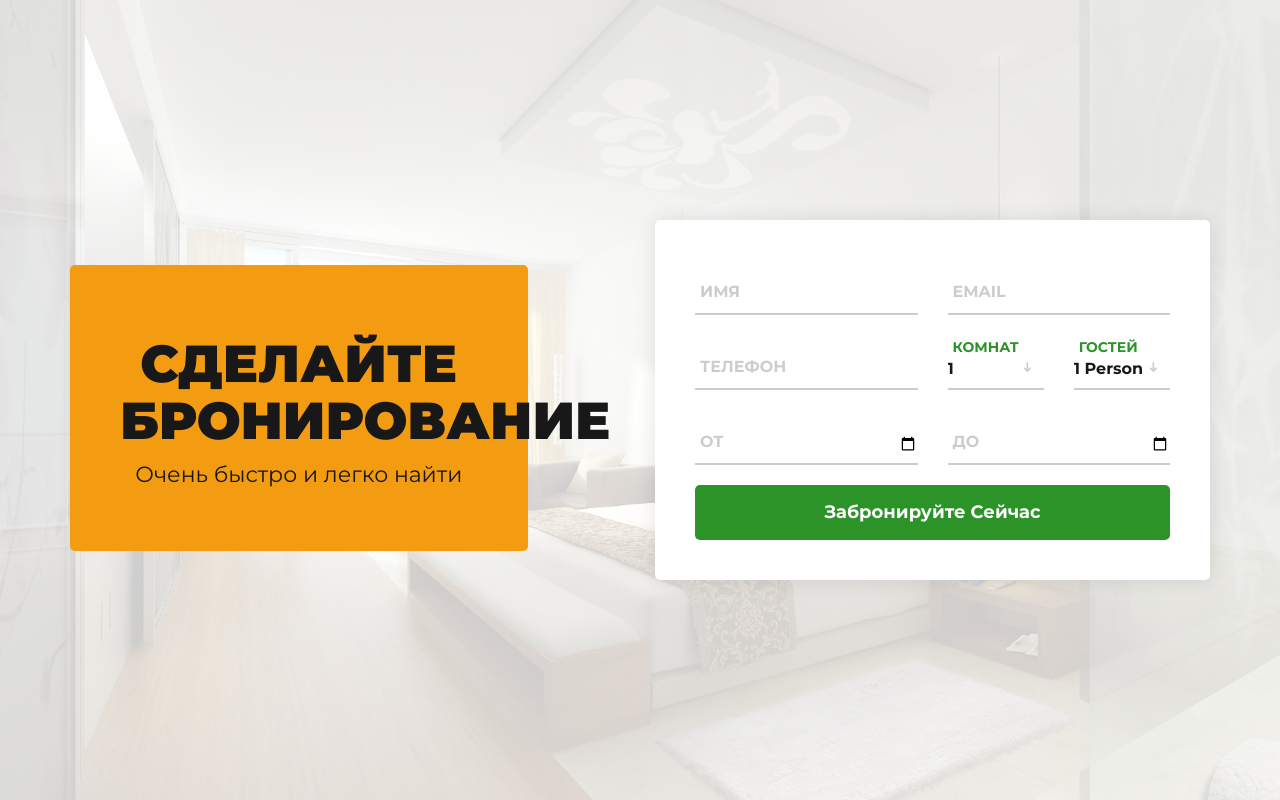
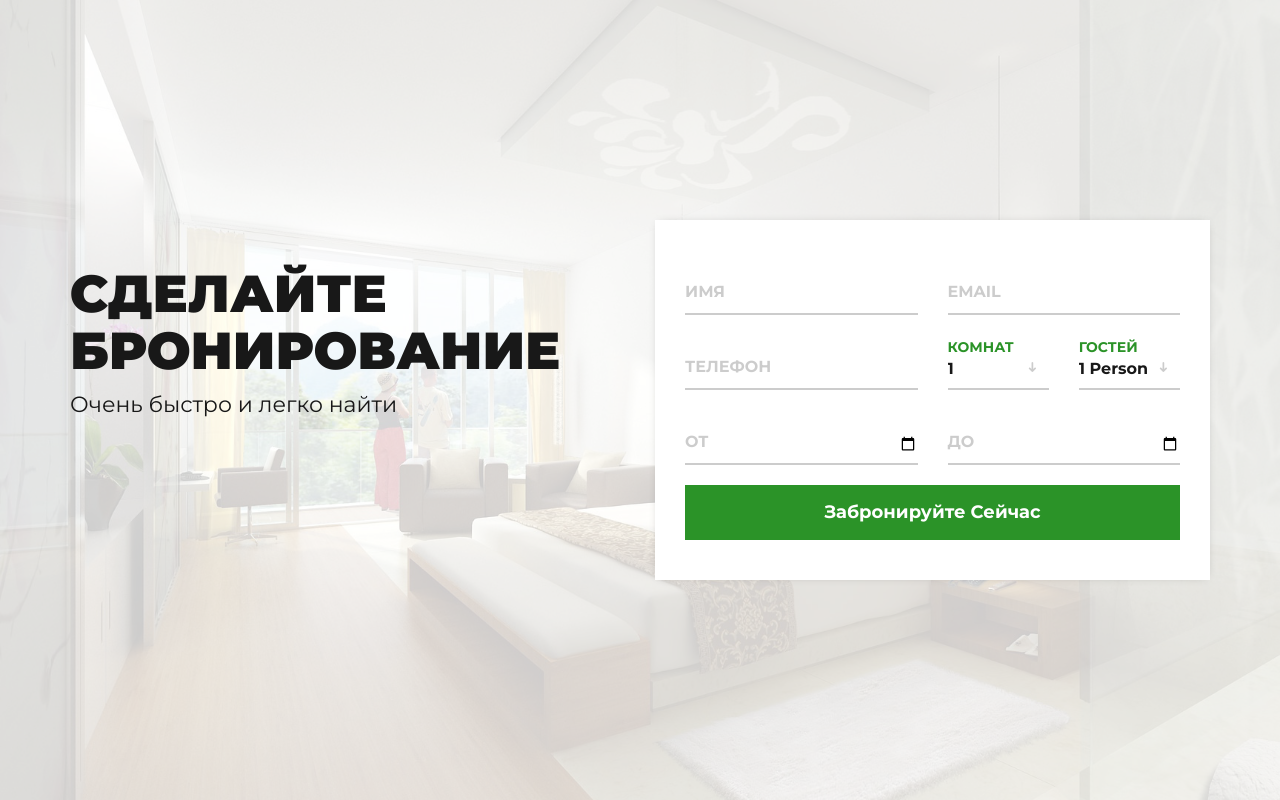
Before and after one commit to sta4888/some_tg_bot, a FastAPI app: page / in a window 1280 px wide. Run offline with FastAPI, Linux system fonts and the light colour scheme; some libraries are stand-ins or nearby versions.

Commit message:
api v0.9

```diff
--- a/static/css/style.css
+++ b/static/css/style.css
@@ -103,7 +103,7 @@
 	appearance: none;
 }
 
-.booking-form select.form-control + .select-arrow {
+.booking-form select.form-control+.select-arrow {
 	position: absolute;
 	right: 0px;
 	bottom: 7px;
@@ -116,7 +116,7 @@
 	font-size: 14px;
 }
 
-.booking-form select.form-control + .select-arrow:after {
+.booking-form select.form-control+.select-arrow:after {
 	content: '\279C';
 	display: block;
 	-webkit-transform: rotate(90deg);
@@ -138,7 +138,7 @@
 	transition: 0.2s all;
 }
 
-.booking-form .form-group .form-control:focus + .form-label {
+.booking-form .form-group .form-control:focus+.form-label {
 	top: 0px;
 	color: #2b9328;
 	font-size: 14px;
@@ -162,95 +162,3 @@
 	width: 100%;
 	text-transform: capitalize;
 }
-
-/* Основной стиль */
-body {
-    font-family: 'Montserrat', sans-serif;
-    background-color: #f9f9f9;
-    margin: 0;
-    padding: 0;
-}
-
-.section {
-    padding: 50px 0;
-}
-
-.booking-cta {
-    background: #f39c12;
-    color: #fff;
-    padding: 50px;
-    border-radius: 5px;
-    margin-bottom: 20px;
-    text-align: center;
-}
-
-.booking-form {
-    background: #fff;
-    padding: 40px;
-    border-radius: 5px;
-    box-shadow: 0 0 20px rgba(0, 0, 0, 0.1);
-}
-
-.form-group {
-    position: relative;
-}
-
-.form-label {
-    position: absolute;
-    top: -7px;
-    left: 15px;
-    background: #fff;
-    padding: 0 5px;
-    font-size: 12px;
-    color: #666;
-}
-
-.form-control {
-    border: 1px solid #ddd;
-    padding: 15px;
-    font-size: 16px;
-    height: auto;
-}
-
-.form-btn {
-    text-align: center;
-}
-
-.submit-btn {
-    background-color: #f39c12;
-    border: none;
-    color: white;
-    padding: 15px 30px;
-    border-radius: 5px;
-    font-size: 16px;
-    cursor: pointer;
-    transition: background-color 0.3s ease;
-}
-
-.submit-btn:hover {
-    background-color: #e67e22;
-}
-
-/* Адаптивный стиль */
-@media (max-width: 768px) {
-    .section-center {
-        padding: 20px;
-    }
-
-    .booking-cta {
-        padding: 20px;
-        margin-bottom: 20px;
-    }
-
-    .booking-form {
-        padding: 20px;
-    }
-}
-
-@media (max-width: 576px) {
-    .row .col-md-5,
-    .row .col-md-6 {
-        width: 100%;
-        margin-bottom: 20px;
-    }
-}
```
Lines whose indentation alone changed are shown as unchanged.
